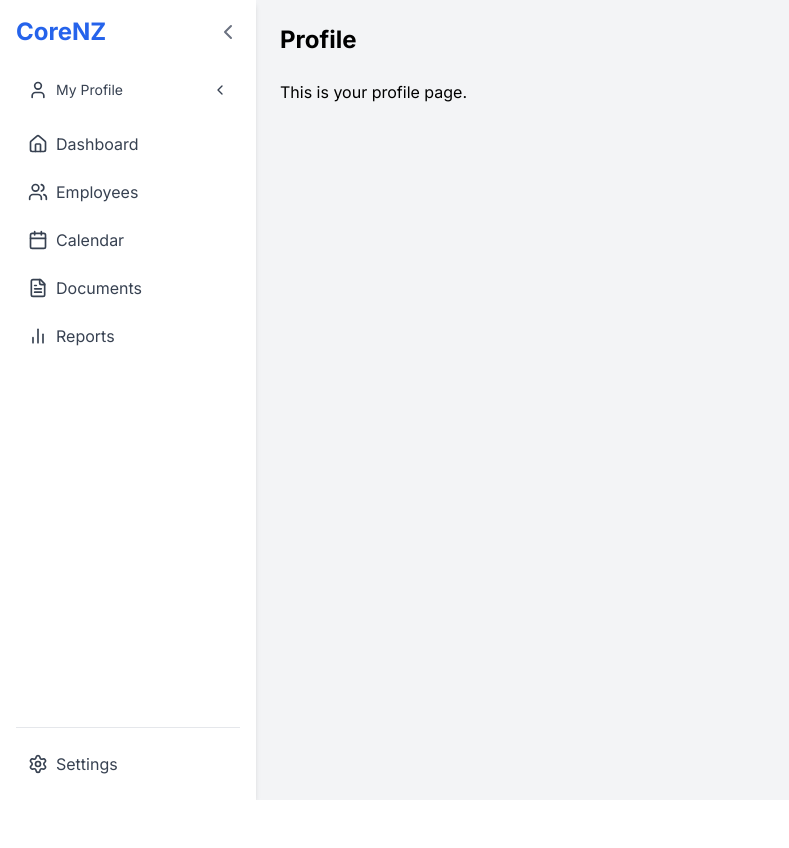
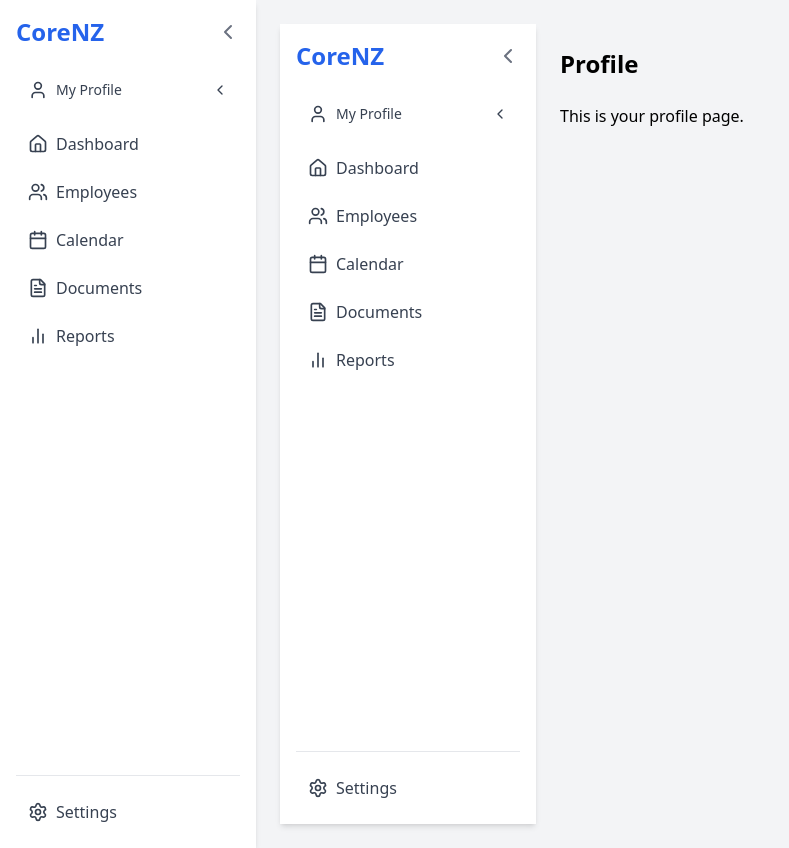
Before and after one commit to VacationReady/corenz-frontend, a Next.js app: page /profile in a window 1280 px wide. Shown: the whole page, without its empty margins (0-789 px from the left). Before the commit the page ends 800 px from the top, so only its background shows below. Built offline with nearby package versions, Linux system fonts and the light colour scheme; no server answers.

Commit message:
Refactor: Removed duplicate layout and centralized SessionProvider in app/layout.tsx

```diff
--- a/app/(withSidebar)/layout.tsx
+++ /dev/null
@@ -1,15 +0,0 @@
-"use client"; // 👈 REQUIRED so we can use React Context like SessionProvider
-
-import { SessionProvider } from "next-auth/react";
-import ClientLayout from "@/components/ClientLayout";
-import { ReactNode } from "react";
-
-export default function WithSidebarLayout({ children }: { children: ReactNode }) {
-  return (
-    <SessionProvider>
-      <ClientLayout>
-        {children}
-      </ClientLayout>
-    </SessionProvider>
-  );
-}
--- a/app/layout.tsx
+++ b/app/layout.tsx
@@ -1,21 +1,18 @@
+"use client";
+
+import { SessionProvider } from "next-auth/react";
+import ClientLayout from "@/components/ClientLayout";
 import "./globals.css";
-import { Inter } from "next/font/google";
+import { ReactNode } from "react";
 
-const inter = Inter({ subsets: ["latin"] });
-
-export const metadata = {
-  title: "CoreNZ",
-  description: "HR system for NZ businesses",
-};
-
-export default function RootLayout({
-  children,
-}: {
-  children: React.ReactNode;
-}) {
+export default function RootLayout({ children }: { children: ReactNode }) {
   return (
     <html lang="en">
-      <body className={inter.className}>{children}</body>
+      <body>
+        <SessionProvider>
+          <ClientLayout>{children}</ClientLayout>
+        </SessionProvider>
+      </body>
     </html>
   );
 }
--- a/components/ClientLayout.tsx
+++ b/components/ClientLayout.tsx
@@ -1,22 +1,19 @@
 "use client";
 
-import { SessionProvider } from "next-auth/react";
 import { usePathname } from "next/navigation";
 import Sidebar from "./Sidebar";
 
 export default function ClientLayout({ children }: { children: React.ReactNode }) {
-  const pathname = usePathname() || ""; // Fallback to empty string if null
+  const pathname = usePathname() || "";
 
   const isProfilePage =
     pathname.startsWith("/employees/") &&
     pathname.split("/").length > 2;
 
   return (
-    <SessionProvider>
-      <div className="flex min-h-screen bg-gray-100">
-        {!isProfilePage && <Sidebar />}
-        <main className="flex-1 p-6">{children}</main>
-      </div>
-    </SessionProvider>
+    <div className="flex min-h-screen bg-gray-100">
+      {!isProfilePage && <Sidebar />}
+      <main className="flex-1 p-6">{children}</main>
+    </div>
   );
 }
```
